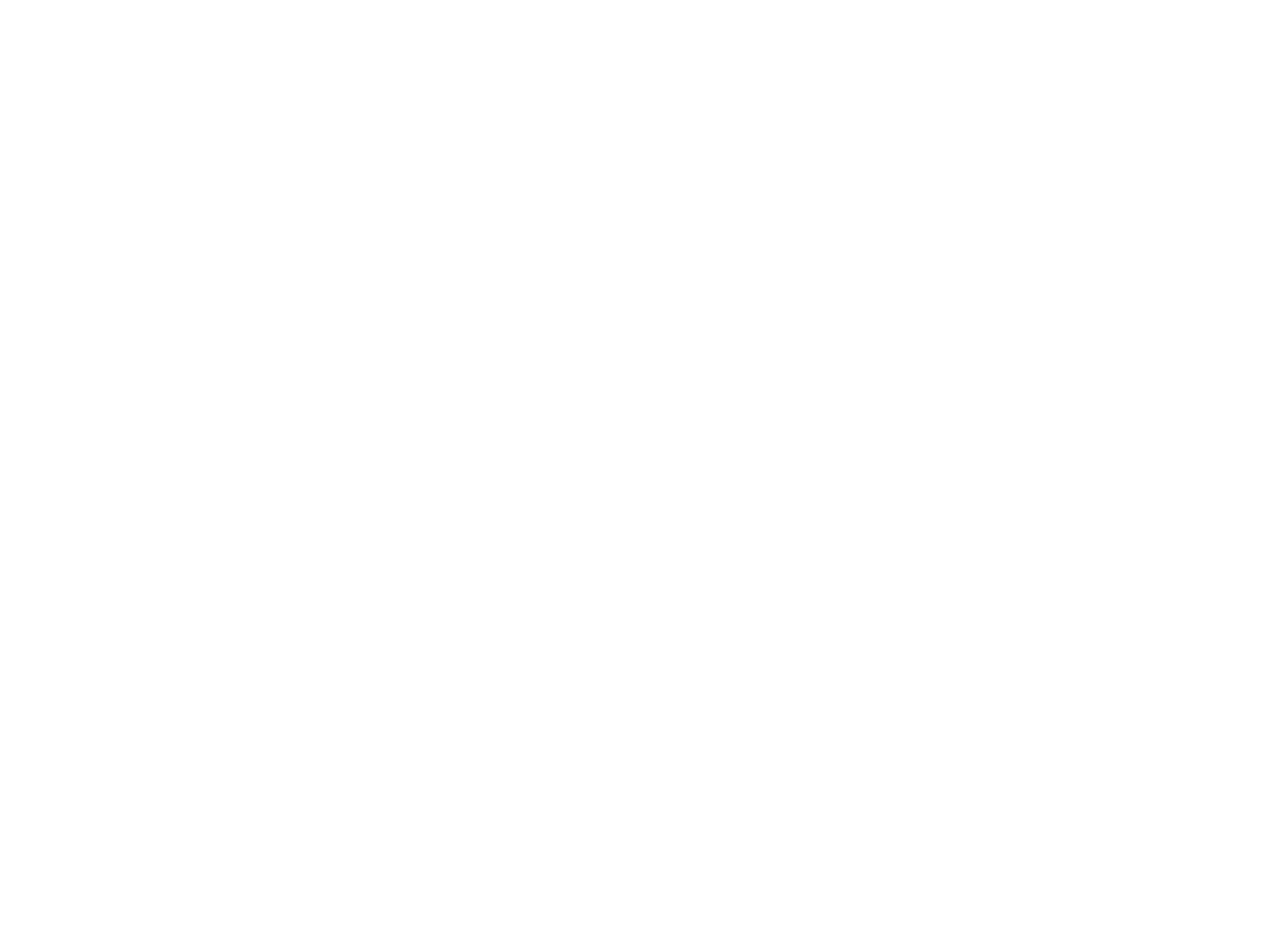
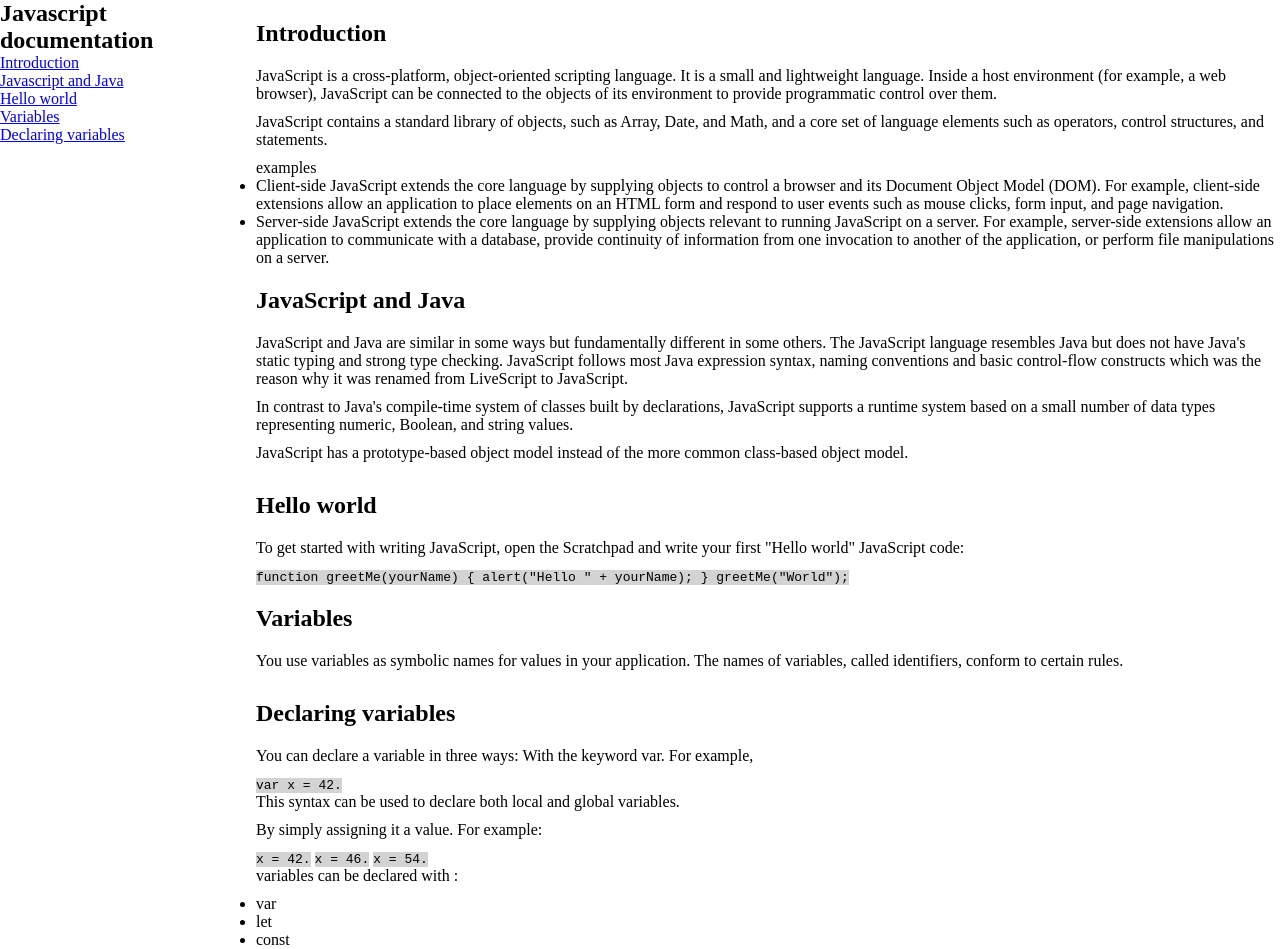
Before and after one commit to lionelMaquet/FreeCodeCamp_projects, a plain HTML site: page Front-End-Certification/Project4-Technical_Documentation_page/index.html in a window 1280 px wide. Before the commit the page ends 800 px from the top, so only its background shows below. Drawn offline with Linux system fonts and the light colour scheme.

Commit message:
Project done

```diff
--- a/Front-End-Certification/Project4-Technical_Documentation_page/index.html
+++ b/Front-End-Certification/Project4-Technical_Documentation_page/index.html
@@ -7,5 +7,100 @@
   </head>
   <body>
 
+
+    <nav id="navbar">
+      <header>
+        <h2>Javascript documentation</h2>
+      </header>
+      <a href="#Introduction" class="nav-link">Introduction</a>
+      <a href="#JavaScript_and_Java" class="nav-link">Javascript and Java</a>
+      <a href="#Hello_world" class="nav-link">Hello world</a>
+      <a href="#Variables" class="nav-link">Variables</a>
+      <a href="#Declaring_variables" class="nav-link">Declaring variables</a>
+    </nav>
+
+
+
+    <main id="main-doc">
+      <section class='main-section' id='Introduction'>
+        <header>
+          <h2>Introduction</h2>
+        </header>
+        <div class="content">
+          <p>JavaScript is a cross-platform, object-oriented scripting language. It is a small and lightweight language. Inside a host environment (for example, a web browser), JavaScript can be connected to the objects of its environment to provide programmatic control over them.</p>
+          <p>JavaScript contains a standard library of objects, such as Array, Date, and Math, and a core set of language elements such as operators, control structures, and statements.</p>
+          <ul>
+            examples
+            <li>Client-side JavaScript extends the core language by supplying objects to control a browser and its Document Object Model (DOM). For example, client-side extensions allow an application to place elements on an HTML form and respond to user events such as mouse clicks, form input, and page navigation.</li>
+            <li>Server-side JavaScript extends the core language by supplying objects relevant to running JavaScript on a server. For example, server-side extensions allow an application to communicate with a database, provide continuity of information from one invocation to another of the application, or perform file manipulations on a server.</li>
+          </ul>
+        </div>
+      </section>
+
+      <section class='main-section' id='JavaScript_and_Java'>
+        <header>
+          <h2>JavaScript and Java</h2>
+        </header>
+        <div class="content">
+          <p>JavaScript and Java are similar in some ways but fundamentally different in some others. The JavaScript language resembles Java but does not have Java's static typing and strong type checking. JavaScript follows most Java expression syntax, naming conventions and basic control-flow constructs which was the reason why it was renamed from LiveScript to JavaScript.</p>
+          <p>In contrast to Java's compile-time system of classes built by declarations, JavaScript supports a runtime system based on a small number of data types representing numeric, Boolean, and string values.</p>
+          <p>JavaScript has a prototype-based object model instead of the more common class-based object model.</p>
+        </div>
+      </section>
+
+      <section class='main-section' id='Hello_world'>
+        <header>
+          <h2>Hello world</h2>
+        </header>
+        <div class="content">
+
+          <p>To get started with writing JavaScript, open the Scratchpad and write your first "Hello world" JavaScript code: </p>
+          <code>function greetMe(yourName) {
+                alert("Hello " + yourName);
+              }
+              greetMe("World");</code>
+
+        </div>
+      </section>
+
+      <section class='main-section' id='Variables'>
+        <header>
+          <h2>Variables</h2>
+        </header>
+        <div class="content">
+          <p>You use variables as symbolic names for values in your application. The names of variables, called identifiers, conform to certain rules. </p>
+        </div>
+      </section>
+
+      <section class='main-section' id='Declaring_variables'>
+        <header>
+          <h2>Declaring variables</h2>
+        </header>
+        <div class="content">
+          <p>You can declare a variable in three ways:
+
+            With the keyword var. For example, </p>
+        <code>var x = 42.</code>
+        <p>This syntax can be used to declare both local and global variables.</p>
+
+            <p>By simply assigning it a value. For example: </p>
+        <code>x = 42.</code>
+        <code>x = 46.</code>
+        <code>x = 54.</code>
+
+        <p>variables can be declared with : </p>
+        <ul>
+          <li>var</li>
+          <li>let</li>
+          <li>const</li>
+        </ul>
+
+
+        </div>
+
+      </section>
+
+    </main>
+
   </body>
 </html>
--- a/Front-End-Certification/Project4-Technical_Documentation_page/style.css
+++ b/Front-End-Certification/Project4-Technical_Documentation_page/style.css
@@ -0,0 +1,53 @@
+* {
+  margin: 0;
+  padding: 0
+}
+
+body {
+  display: flex;
+}
+
+#navbar {
+  width: 20%;
+  display: flex;
+  flex-direction: column;
+}
+
+#main-doc {
+  width: 80%;
+  display: flex;
+  flex-direction: column;
+}
+
+.main-section {
+  display: flex;
+  flex-direction: column;
+}
+
+.main-section header {
+  margin-top: 20px;
+  margin-bottom: 20px;
+}
+
+.main-section .content p {
+  margin-bottom: 10px;
+}
+
+code {
+  background-color :lightgrey;
+}
+
+@media only screen and (max-width: 794px) {
+  body {
+    flex-direction: column;
+  }
+
+
+
+  #navbar {
+    width: 100%;
+    display: flex;
+    flex-direction: row;
+
+  }
+}
```
